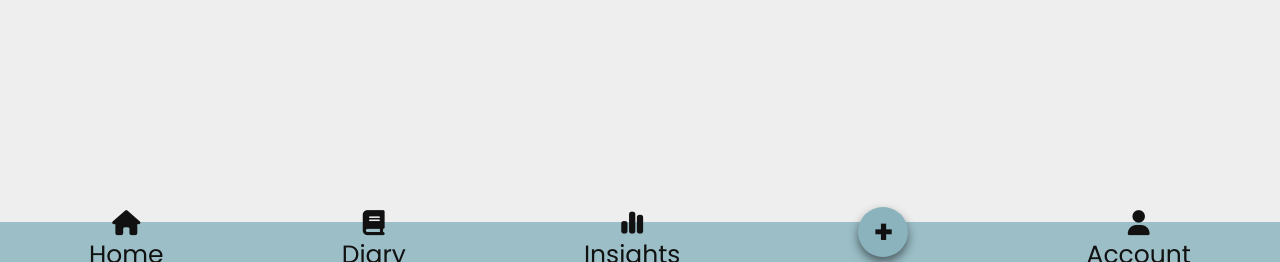
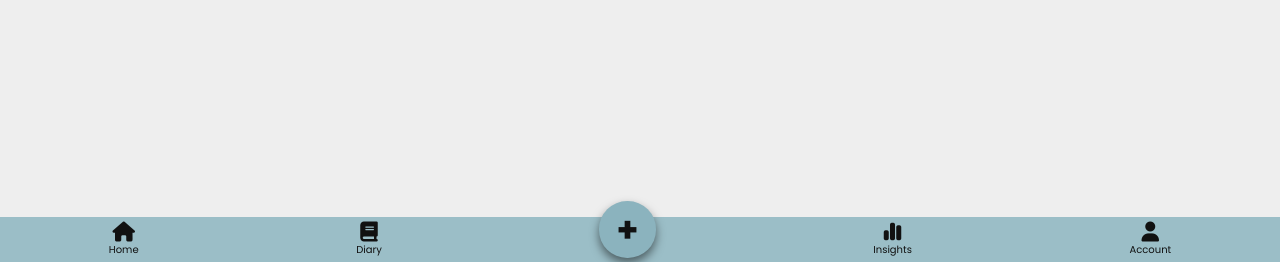
Before and after one commit to Semmetje11lolly/TLE1, a PHP site: page / in a window 1280 px wide. Shown: the part 610-872 px from the top of the page. Run offline with PHP 8.4, Linux system fonts and the light colour scheme; some libraries are stand-ins or nearby versions.

Commit message:
Refactor navigation to reusable PHP include
Moved navigation markup from index.php to a new includes/nav.php file for better reusability. Updated CSS for improved nav styling and adjusted .idea/vcs.xml to explicitly use Git.

```diff
--- a/css/index.css
+++ b/css/index.css
@@ -14,7 +14,7 @@ nav {
 
     position: fixed;
     width: 100%;
-    height: 40px;
+    height: 45px;
     bottom: 0;
 
     font-size: 25px;
@@ -22,11 +22,21 @@ nav {
     background-color: var(--color-blue);
 }
 
+nav a {
+    all: unset;
+}
+
 nav .nav-button {
     display: flex;
     flex-direction: column;
     justify-content: center;
     align-items: center;
+
+    font-size: 10px;
+}
+
+nav .nav-button i {
+    font-size: 20px;
 }
 
 .plus-icon {
@@ -37,7 +47,6 @@ nav .nav-button {
     transform: translateY(-10px);
 
     background-color: hsl(from var(--color-blue) h s calc(l - 5));
-    font-size: 32px;
 
     box-shadow: 0 5px 10px 0 rgba(0, 0, 0, 0.5);
 
--- /dev/null
+++ b/includes/nav.php
@@ -0,0 +1,19 @@
+<nav>
+    <a href="#" class="nav-button">
+        <i class="fa-solid fa-house"></i>
+        Home
+    </a>
+    <a href="#" class="nav-button">
+        <i class="fa-solid fa-book"></i>
+        Diary
+    </a>
+    <a href="#" class="nav-button plus-icon"><b style="font-size: 35px">+</b></a>
+    <a href="#" class="nav-button">
+        <i class="fa-solid fa-chart-simple"></i>
+        Insights
+    </a>
+    <a href="#" class="nav-button">
+        <i class="fa-solid fa-user"></i>
+        Account
+    </a>
+</nav>
--- a/index.php
+++ b/index.php
@@ -22,25 +22,9 @@
     Hey, [name]!
 </header>
 
-<nav>
-    <div class="nav-button">
-        <i class="fa-solid fa-house"></i>
-        Home
-    </div>
-    <div class="nav-button">
-        <i class="fa-solid fa-book"></i>
-        Diary
-    </div>
-    <div class="nav-button">
-        <i class="fa-solid fa-chart-simple"></i>
-        Insights
-    </div>
-    <span class="nav-button plus-icon"><b>+</b></span>
-    <div class="nav-button">
-        <i class="fa-solid fa-user"></i>
-        Account
-    </div>
-</nav>
+<?php
+include_once "includes/nav.php";
+?>
 
 </body>
 </html>
```
Also changed, not shown: 1 other file.
